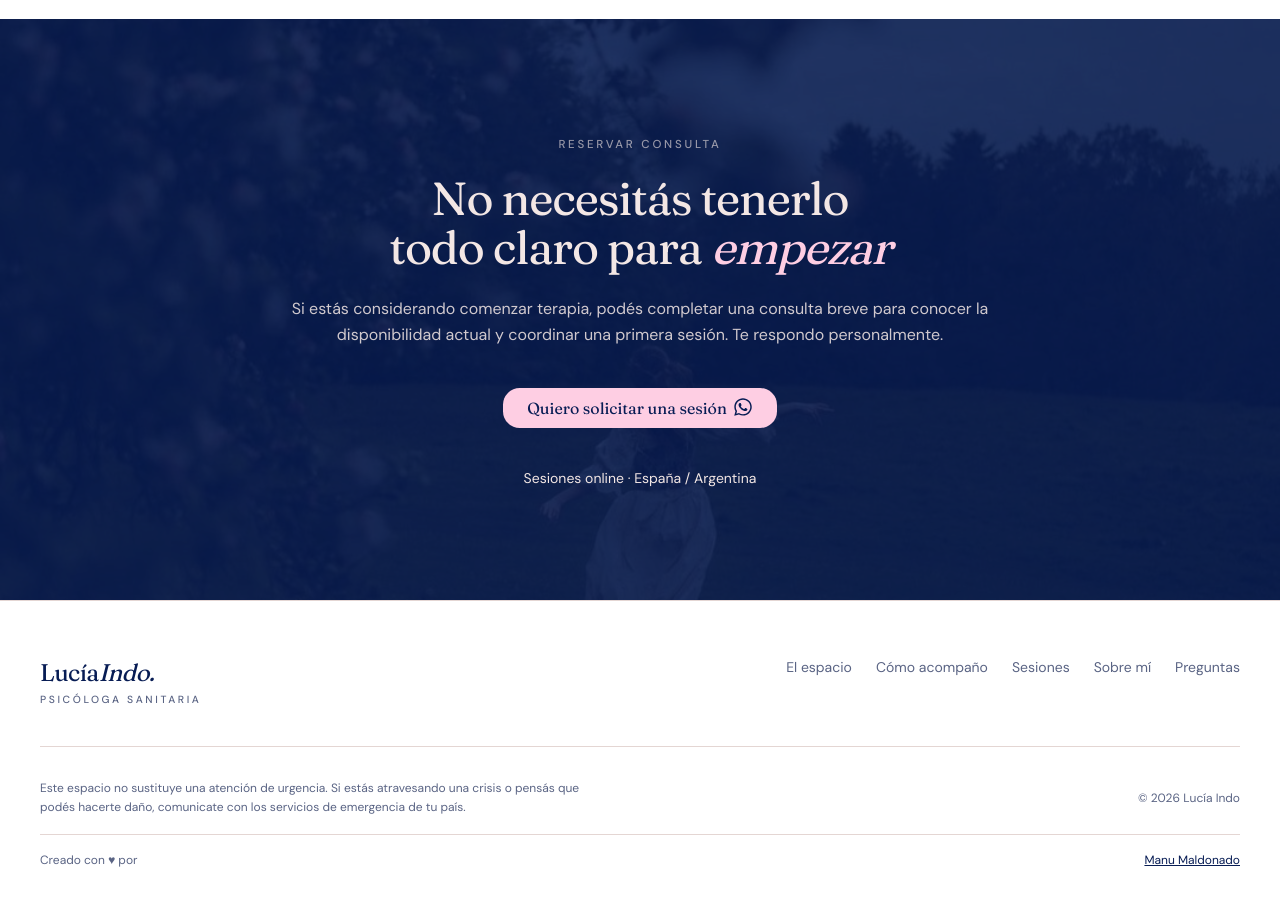
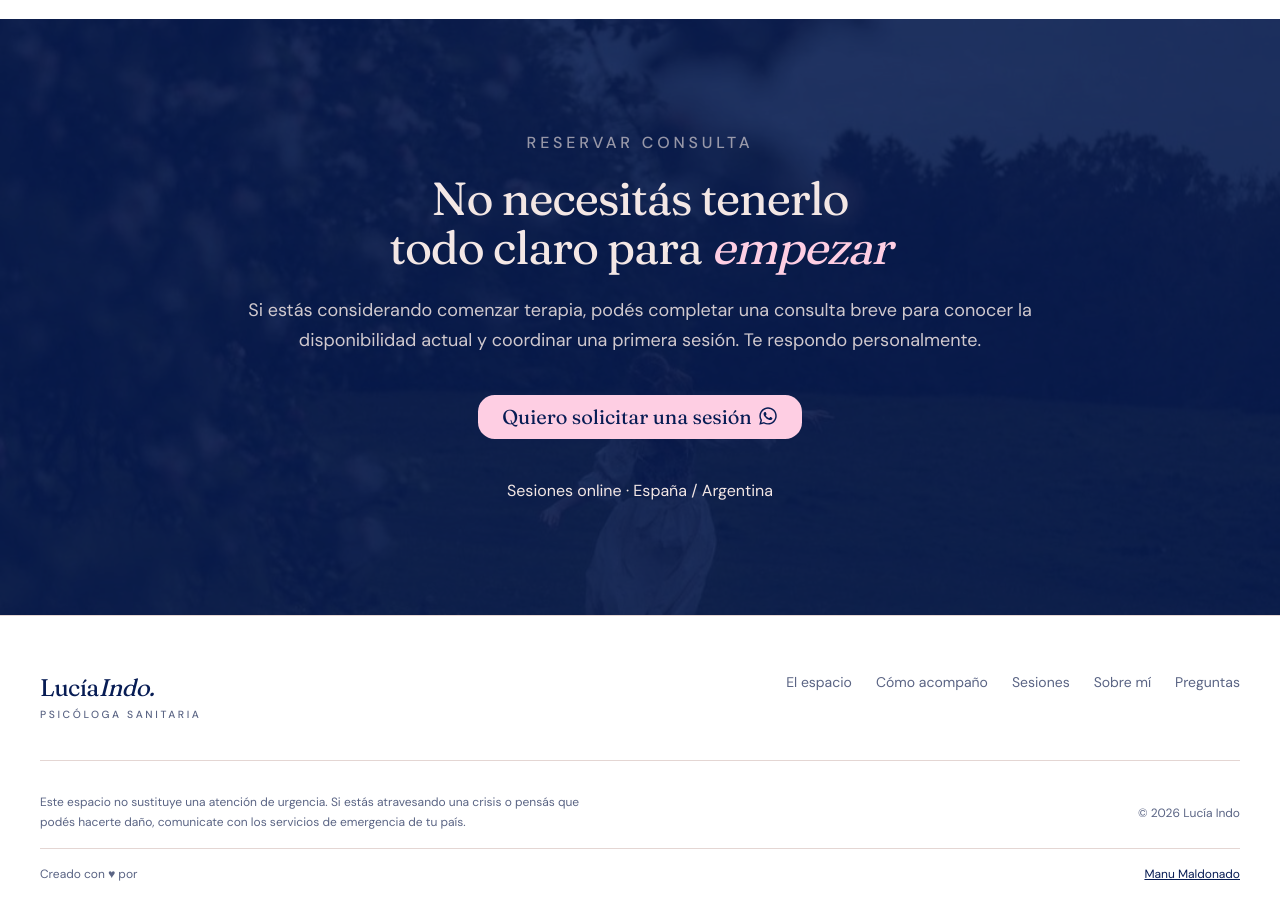
Before and after one commit to AlterManu/luciaindo-rebrand, a Next.js app: page / in a window 1280 px wide. Shown: the part 6300-7218 px from the top of the page. Built offline with nearby package versions, Linux system fonts and the light colour scheme.

Commit message:
feat: cta - more responsive

```diff
--- a/components/home/final-cta.tsx
+++ b/components/home/final-cta.tsx
@@ -21,14 +21,14 @@ export function FinalCta() {
 
       <div className="text-center mx-auto grid md:max-w-2xl lg:max-w-4xl xl:max-w-7xl gap-12 px-8 py-20 md:gap-16 md:px-8 md:py-28">
         <div className="xl:w-3/4 mx-auto text-secondary-foreground">
-          <span className="lg:text-left text-[0.72rem] font-medium uppercase tracking-[0.24em] text-secondary-foreground/60">
+          <span className="lg:text-left font-medium uppercase tracking-[0.24em] text-secondary-foreground/60 text-[0.72rem] xl:text-base">
             Reservar consulta
           </span>
           <h2 className="mt-5 text-balance font-serif leading-[1.05] tracking-tight text-3xl md:text-[2.9rem]">
             No necesitás tenerlo todo claro para{" "}
             <span className="italic text-primary">empezar</span>
           </h2>
-          <p className="mt-6 sm:px-16 text-pretty leading-relaxed text-secondary-foreground/85">
+          <p className="xl:text-lg mt-6 sm:px-16 text-pretty leading-relaxed text-secondary-foreground/85">
             Si estás considerando comenzar terapia, podés completar una consulta
             breve para conocer la disponibilidad actual y coordinar una primera
             sesión. Te respondo personalmente.
@@ -37,12 +37,14 @@ export function FinalCta() {
             href={WA_LINK}
             target="_blank"
             rel="noopener noreferrer"
-            className="mt-10 w-fit font-serif bg-primary text-secondary hover:bg-accent transition-all duration-400 rounded-xl px-6 py-2 inline-flex items-center gap-1.5"
+            className="text-base lg:text-xl mt-10 w-fit font-serif bg-primary text-secondary hover:bg-accent transition-all duration-400 rounded-xl px-6 py-2 inline-flex items-center gap-1.5"
           >
             Quiero solicitar una sesión
             <FaWhatsapp className="text-xl mb-0.5" />
           </Link>
-          <p className="mt-10 text-sm">Sesiones online · España / Argentina</p>
+          <p className="mt-10 text-sm lg:text-base">
+            Sesiones online · España / Argentina
+          </p>
         </div>
       </div>
     </section>
```
